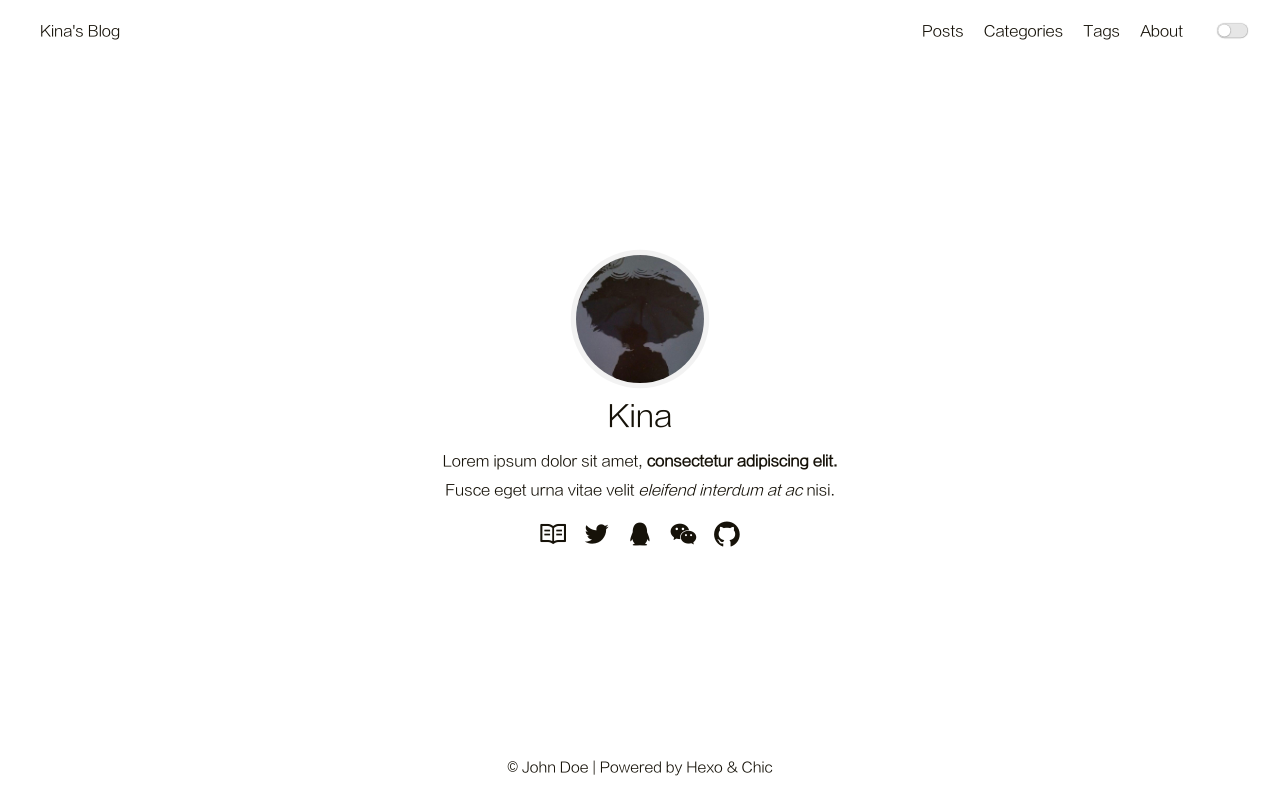
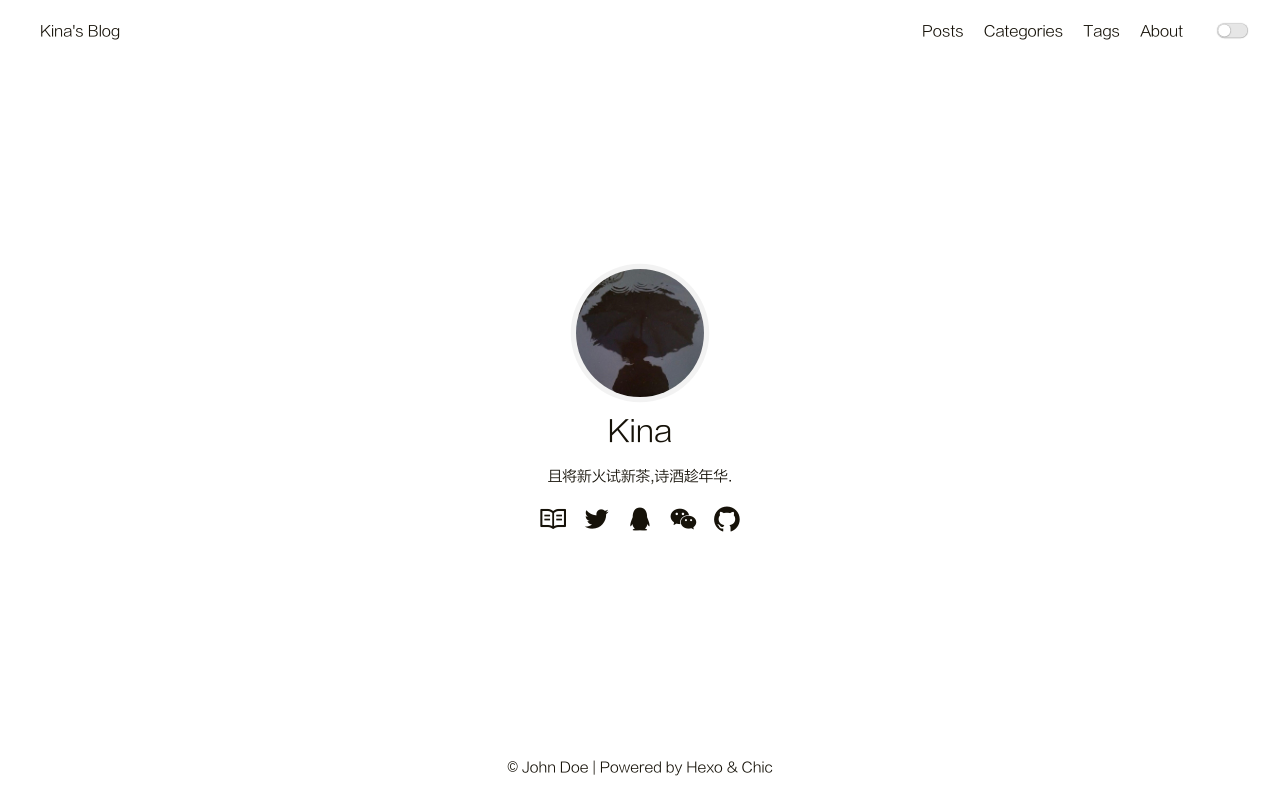
Before and after one commit to kina0929/kina0929.github.io, a plain HTML site: page index.html in a window 1280 px wide. Drawn offline with Linux system fonts and the light colour scheme.

Commit message:
Site updated: 2024-03-29 17:57:34

```diff
--- a/index.html
+++ b/index.html
@@ -131,7 +131,7 @@
             <a href="/archives"><img src="/image/avatar.jpeg"></a>
         </div>
         <div class="nickname">Kina</div>
-        <div class="description"><p>Lorem ipsum dolor sit amet, <strong>consectetur adipiscing elit.</strong> <br>Fusce eget urna vitae velit <em>eleifend interdum at ac</em> nisi.</p>
+        <div class="description"><p>且将新火试新茶,诗酒趁年华.</p>
 </div>
         <div class="links">
 
@@ -157,7 +157,7 @@
 
                     </a>
 
-                    <a class="link-item" title="WeChat" target="_blank" rel="noopener" href="https://weixin.qq.com/">
+                    <a class="link-item" title="WeChat" target="_blank" rel="noopener" href="https://www.wechat.com/">
 
 
                             <i class="iconfont icon-wechat"></i>
```
